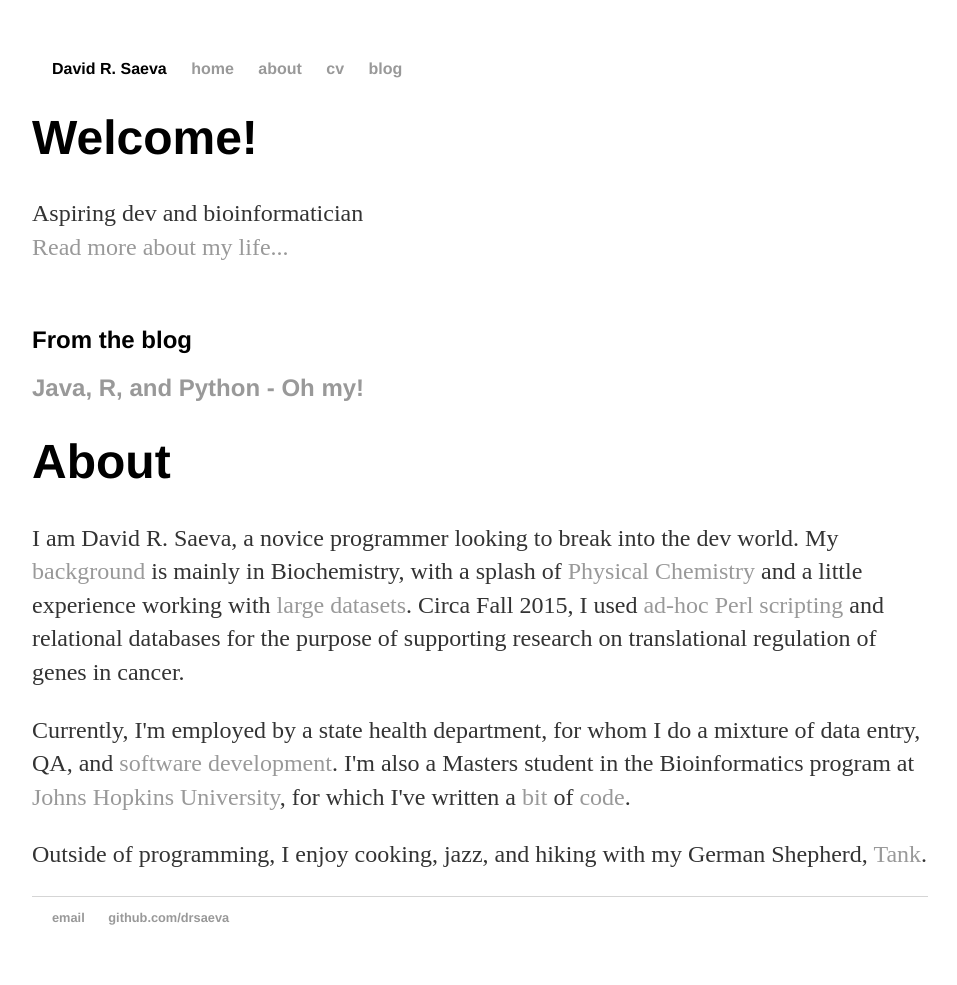
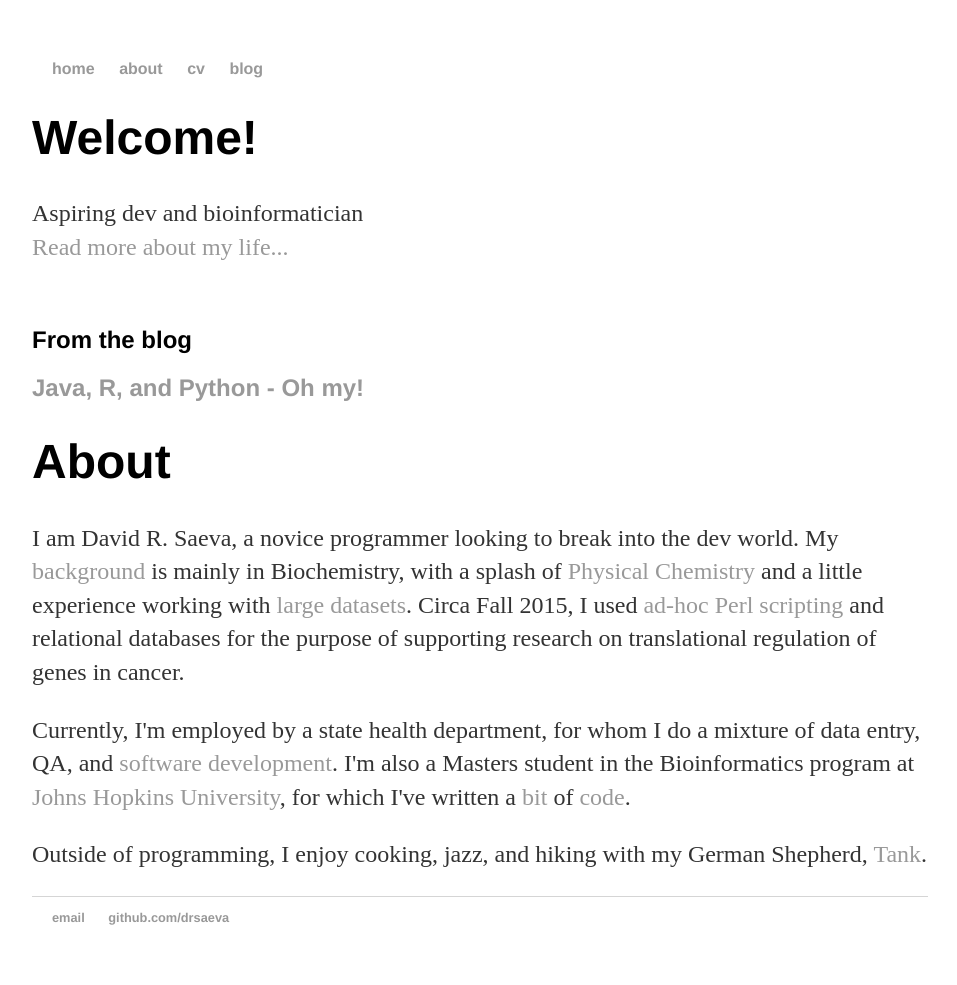
Before and after one commit to drsaeva/drsaeva.github.io, a Jekyll site: the page built from index.html, in a window 1280 px wide. Shown: the whole page, without its empty margins (160-1117 px from the left). Built offline with Jekyll 4.4.1, drawn with Linux system fonts in a browser that asks for light colours.

Commit message:
Update default.html

```diff
--- a/_layouts/default.html
+++ b/_layouts/default.html
@@ -8,7 +8,6 @@
 		<body>
 			<nav>
 	    		<ul>
-				<li>David R. Saeva </li>
 	        		<li><a href="/">home</a></li>
 		        	<li><a href="/about">about</a></li>
 	        		<li><a href="/cv">cv</a></li>
```
